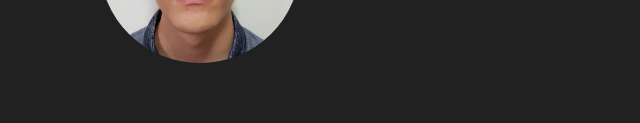
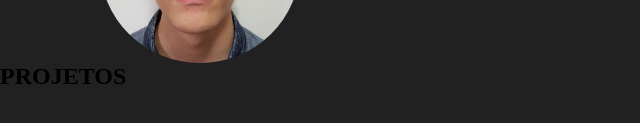
Before and after one commit to Nathanols/Portifolio, a plain HTML site: page index.html in a window 1280 px wide. Shown: the part 257-380 px from the top of the page, 0-640 px from the left. Drawn offline with Linux system fonts and the light colour scheme.

Commit message:
Update index.html

```diff
--- a/index.html
+++ b/index.html
@@ -28,6 +28,11 @@
         </div>
         <div>
 
+        <div>
+            <div>
+                <h2>PROJETOS</h2>
+            </div>
+        </div>
         </div>
     </main>
 </body>
```
